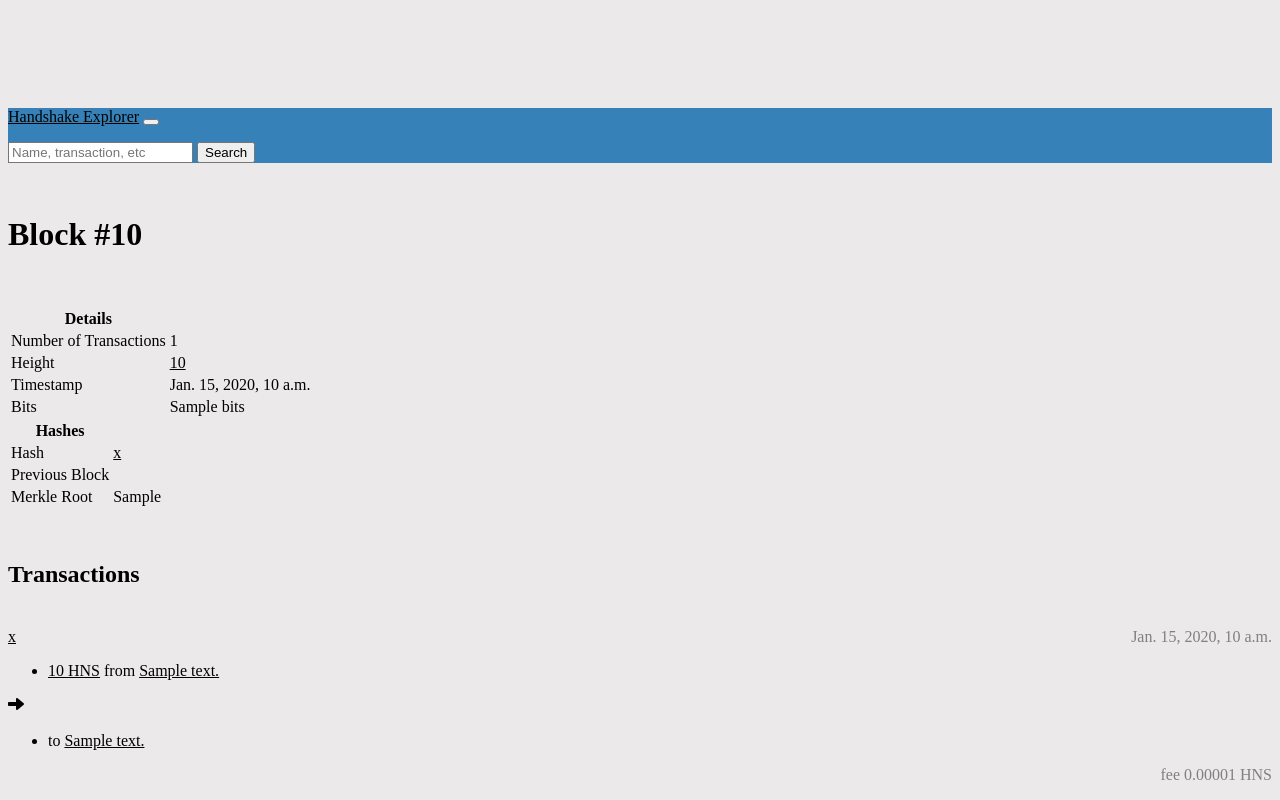
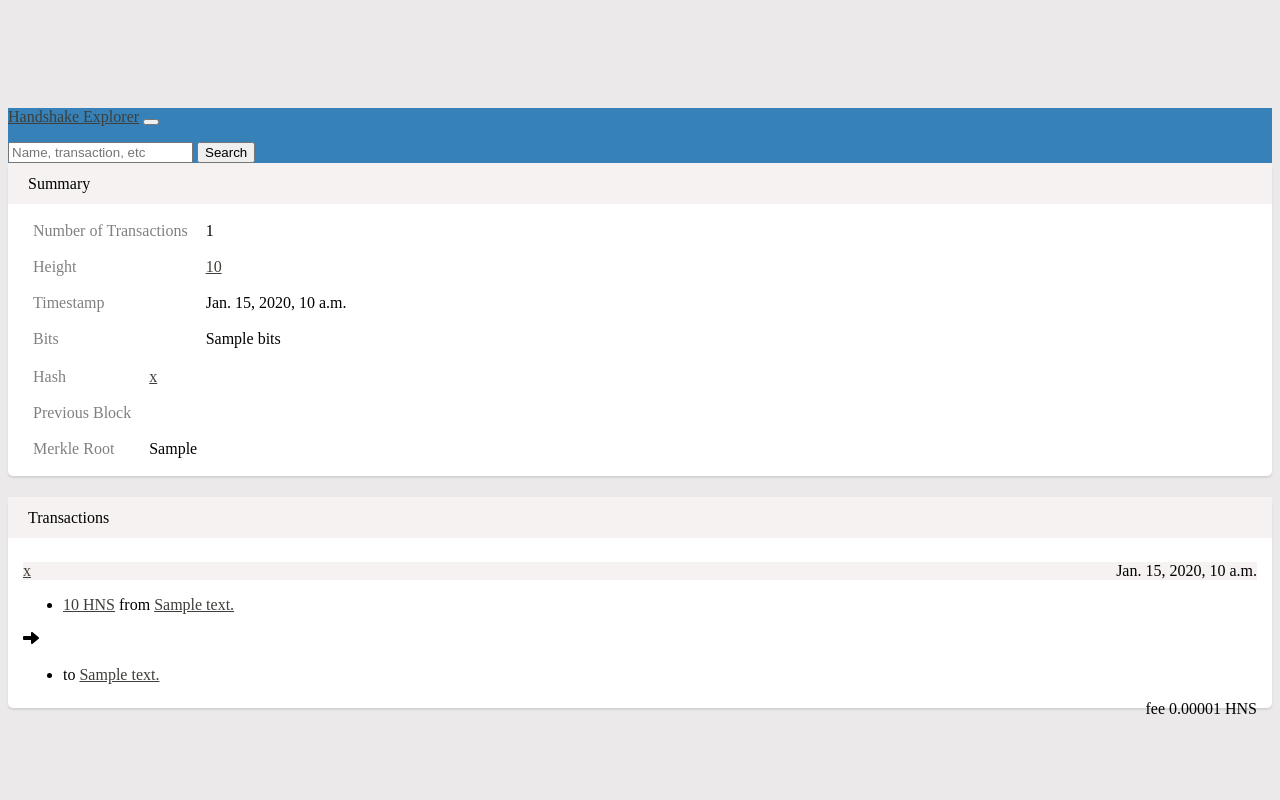
Before and after one commit to tdickman/handshake-explorer, a Django app: template hsdexplorer/explorer/templates/explorer/block.html in a window 1280 px wide. Run offline with Django 3.2, Linux system fonts and the light colour scheme; the template is opened without the code that fills it: most values are stand-ins (such as "Sample title", 1, 10 or a date in 2020); style sheets or scripts are compiled from the project's sources; some libraries are stand-ins or nearby versions.

Commit message:
Updated ui for the rest of the site

```diff
--- a/hsdexplorer/explorer/static/scss/main.scss
+++ b/hsdexplorer/explorer/static/scss/main.scss
@@ -1,5 +1,6 @@
 @import 'vendor/bootstrap';
 @import 'partials/box';
+@import 'partials/card';
 @import 'partials/layout';
 @import 'partials/header';
 @import 'partials/tables';
--- a/hsdexplorer/explorer/static/scss/modules/_colors.scss
+++ b/hsdexplorer/explorer/static/scss/modules/_colors.scss
@@ -1,2 +1,5 @@
 $background: #EBE9E9;
 $boxBackground: #FFF;
+$boxHeaderBackground: #F7F2F2;
+$lightGrey: grey;
+$black: #3E3F3A;
--- a/hsdexplorer/explorer/static/scss/partials/_box.scss
+++ b/hsdexplorer/explorer/static/scss/partials/_box.scss
@@ -9,7 +9,7 @@
 }
 
 .box-header {
-  background-color: #F7F2F2;
+  background-color: $boxHeaderBackground;
   line-height: 21px;
   padding: 10px 20px;
 }
@@ -24,5 +24,5 @@
 }
 
 .box-body {
-  padding: 0 15px 8px 15px;
+  padding: 8px 15px 8px 15px;
 }
--- /dev/null
+++ b/hsdexplorer/explorer/static/scss/partials/_card.scss
@@ -0,0 +1,17 @@
+@import '../modules/colors';
+
+.border-secondary {
+  border-color: #fff !important;
+}
+
+.card-header {
+  background-color: $boxHeaderBackground;
+}
+
+.row .tx-card {
+  margin-top: 1rem;
+}
+
+.tx-arrow {
+  width: 16px;
+}
--- a/hsdexplorer/explorer/static/scss/partials/_layout.scss
+++ b/hsdexplorer/explorer/static/scss/partials/_layout.scss
@@ -12,14 +12,6 @@ h2 {
   padding: 2rem 0 1.3rem;
 }
 
-.row .tx-card {
-  margin-bottom: 2rem;
-}
-
-.tx-arrow {
-  width: 16px;
-}
-
 .right {
   float: right;
   text-align: right;
@@ -27,10 +19,6 @@ h2 {
 
 .full {
   width: 100%;
-}
-
-.light {
-  color: grey;
 }
 
 .row {
@@ -44,6 +32,6 @@ body {
 }
 
 /* Links */
-a {
-  color: #000;
+a, a:hover {
+  color: $black;
 }
--- a/hsdexplorer/explorer/static/scss/partials/_tables.scss
+++ b/hsdexplorer/explorer/static/scss/partials/_tables.scss
@@ -1,3 +1,20 @@
+@import '../modules/colors';
+
 .table {
   margin-bottom: 0;
 }
+
+.table th, .table td {
+  border-top: 0;
+  padding: 0.5rem;
+}
+
+.table thead th {
+  border-bottom: 0;
+  color: $lightGrey;
+  font-weight: 200;
+}
+
+td.label {
+  color: $lightGrey;
+}
--- a/hsdexplorer/explorer/templates/explorer/block.html
+++ b/hsdexplorer/explorer/templates/explorer/block.html
@@ -1,63 +1,63 @@
 {% extends "explorer/base.html" %}
 {% block title %}Handshake Explorer: Block {{ height }}{% endblock %}
 {% block content %}
-<h1>Block #{{ hsdblock.height }}</h1>
+<div class="box">
+  <div class="box-header">
+    <div class="box-header-title">Summary</div>
+  </div>
+  <div class="box-body">
     <div class="row">
-  <div class="col-lg-5 col-sm-12">
+      <div class="col-lg-5">
         <table class="table">
-      <thead>
-        <tr>
-          <th>Details</th>
-          <th></th>
-        </tr>
-      </thead>
           <tbody>
             <tr>
-          <td>Number of Transactions</td>
+              <td class="label">Number of Transactions</td>
               <td>{{ hsdblock.txs | length }}</td>
             </tr>
             <tr>
-          <td>Height</td>
+              <td class="label">Height</td>
               <td><a href="/block/{{ hsdblock.hash }}">{{ hsdblock.height }}</a></td>
             </tr>
             <tr>
-          <td>Timestamp</td>
+              <td class="label">Timestamp</td>
               <td>{{ hsdblock.time }}</td>
             </tr>
             <tr>
-          <td>Bits</td>
+              <td class="label">Bits</td>
               <td>{{ hsdblock.bits }}</td>
             </tr>
           </tbody>
         </table>
       </div>
-  <div class="col-lg-7 col-sm-12">
+      <div class="col-lg-7">
         <table class="table">
-      <thead>
-        <tr>
-          <th>Hashes</th>
-          <th></th>
-        </tr>
-      </thead>
           <tbody>
             <tr>
-          <td>Hash</td>
+              <td class="label">Hash</td>
               <td><a href="/block/{{ hsdblock.hash }}">{{ hsdblock.hash }}</a></td>
             </tr>
             <tr>
-          <td>Previous Block</td>
+              <td class="label">Previous Block</td>
               <td><a href="/block/{{ hsdblock.prevBlock }}">{{ hsdblock.prevBlock }}</a></td>
             </tr>
             <tr>
-          <td>Merkle Root</td>
+              <td class="label">Merkle Root</td>
               <td>{{ hsdblock.merkleRoot }}</td>
             </tr>
           </tbody>
         </table>
       </div>
     </div>
-<h2>Transactions</h2>
+  </div>
+</div>
+<div class="box">
+  <div class="box-header">
+    <div class="box-header-title">Transactions</div>
+  </div>
+  <div class="box-body">
     {% for tx in hsdblock.txs %}
       {% include "explorer/_transaction.html" with tx=tx %}
     {% endfor %}
+  </div>
+</div>
 {% endblock %}
```
Also changed, not shown: hsdexplorer/explorer/templates/explorer/address.html (+18 -19 lines), hsdexplorer/explorer/templates/explorer/events.html (+8 -7 lines), hsdexplorer/explorer/templates/explorer/name.html (+33 -11 lines), hsdexplorer/explorer/templates/explorer/transaction.html (+19 -5 lines), README.md. Lines whose indentation alone changed are shown as unchanged.
